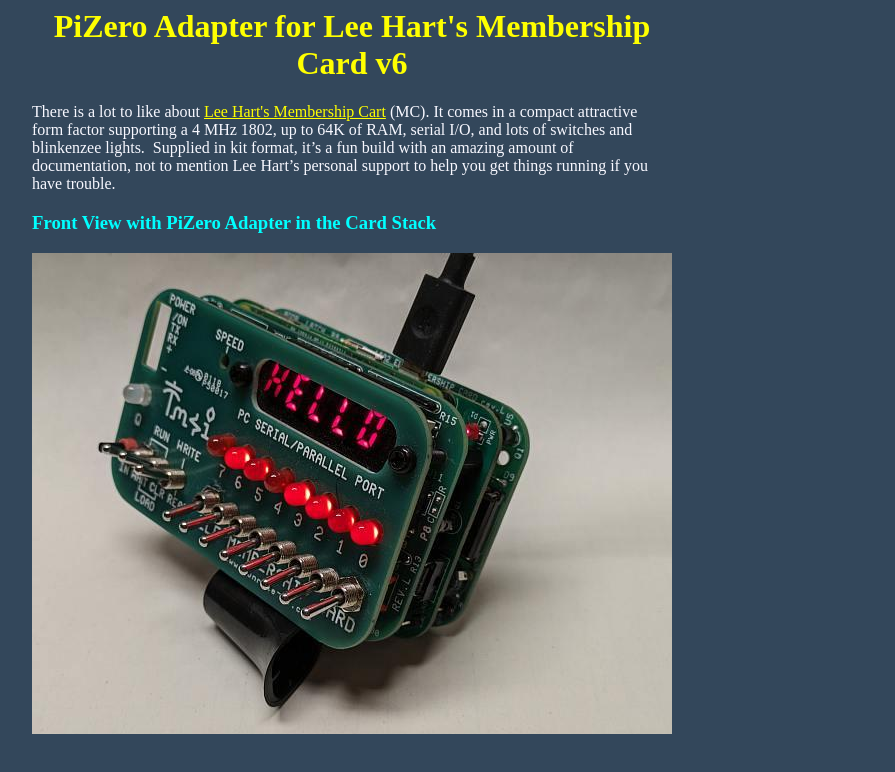
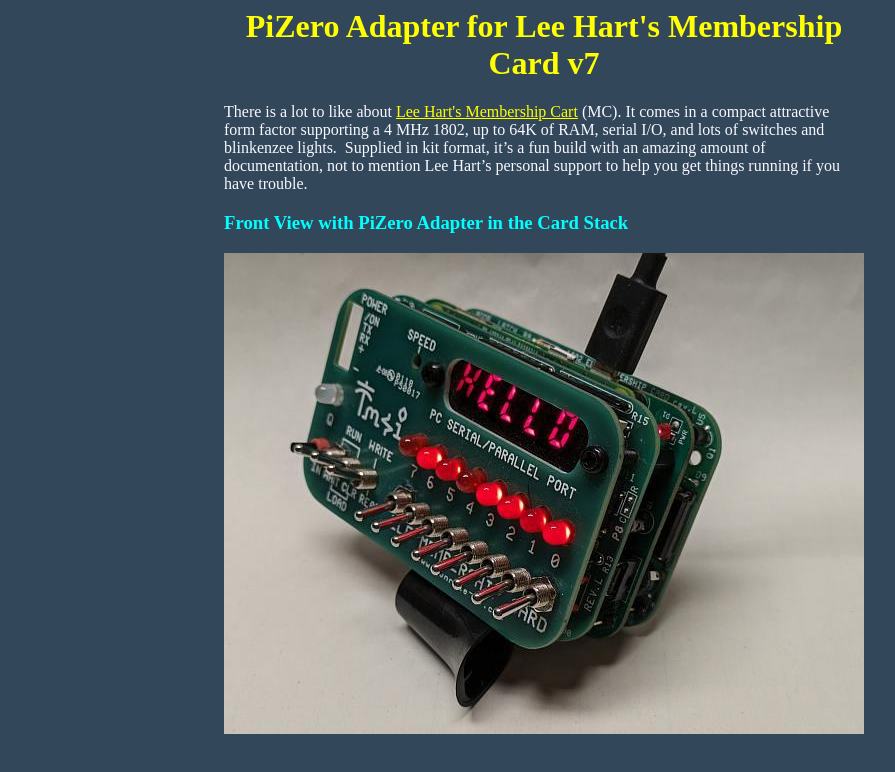
Before and after one commit to anthonylhill/anthonylhill.github.io, a plain HTML site: page index.html in a window 1280 px wide. Shown: the top 772 px of the page, without its empty margins (96-991 px from the left). Drawn offline with Linux system fonts and the light colour scheme.

Commit message:
Update index.html

```diff
--- a/index.html
+++ b/index.html
@@ -8,12 +8,12 @@
       p    {color:GhostWhite; text-align: left;   width: 640px;}
       div  {text-align: center;}
       ol   {color:AliceBlue; text-align: left; width: 640px;}
-      body { width:80%; margin-left:auto; margin-right:auto; background-color:#33475b}
+      body { width:50%; margin-left:auto; margin-right:auto; background-color:#33475b}
    </style>
 
 <body>
 
-<h1>PiZero Adapter for Lee Hart&#39;s Membership Card v6</h1>
+<h1>PiZero Adapter for Lee Hart&#39;s Membership Card v7</h1>
 
 <p>There is a lot to like about <a style="color:yellow" href="http://www.sunrise-ev.com/1802.htm">Lee Hart&#39;s Membership Cart</a> (MC). It comes in a compact attractive form factor supporting a 4 MHz 1802, up to 64K of RAM, serial I/O, and lots of switches and blinkenzee lights. &nbsp;Supplied in kit format, it&rsquo;s a fun build with an amazing amount of documentation, not to mention Lee Hart&rsquo;s personal support to help you get things running if you have trouble.</p>
 
```
